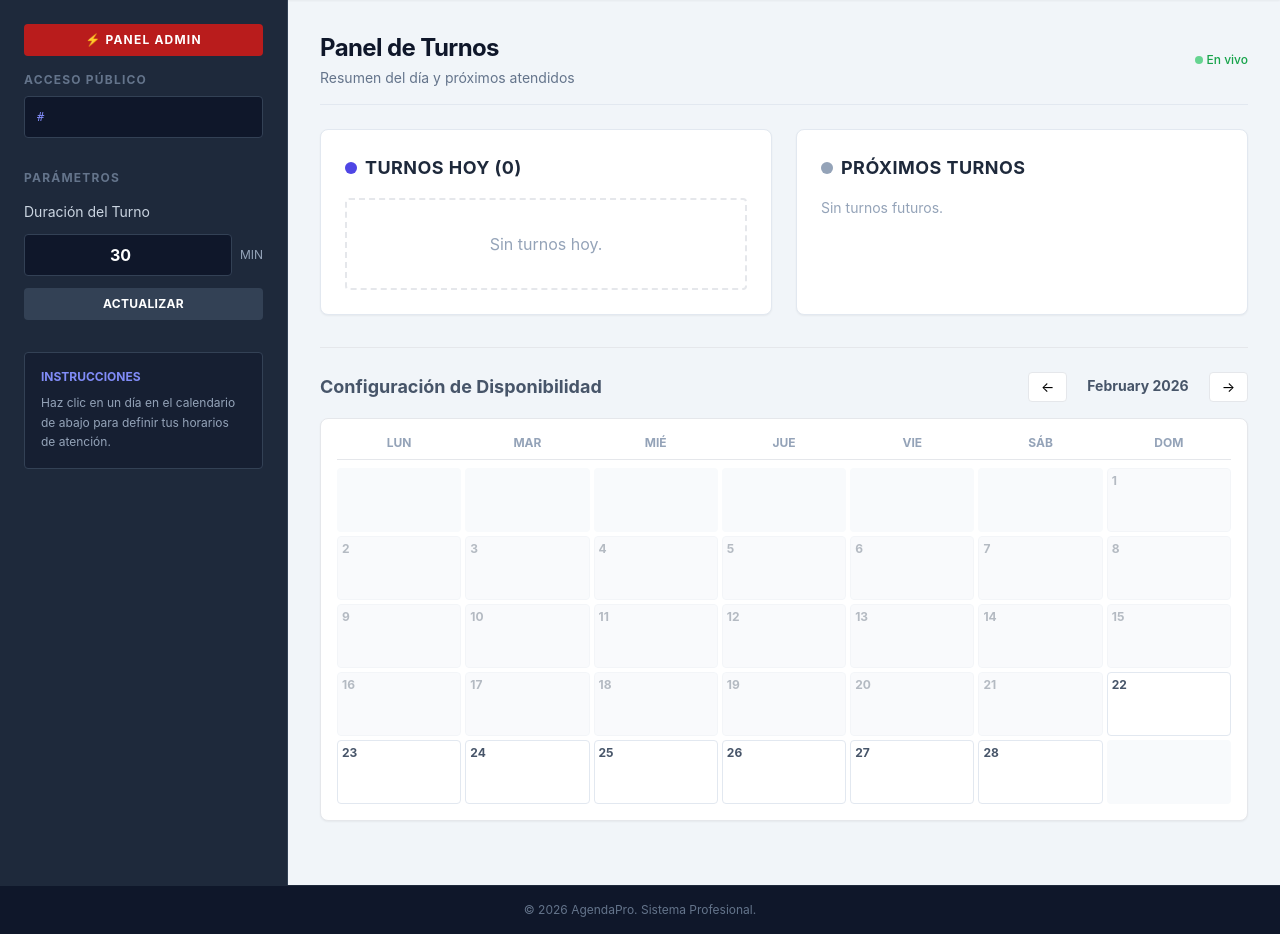
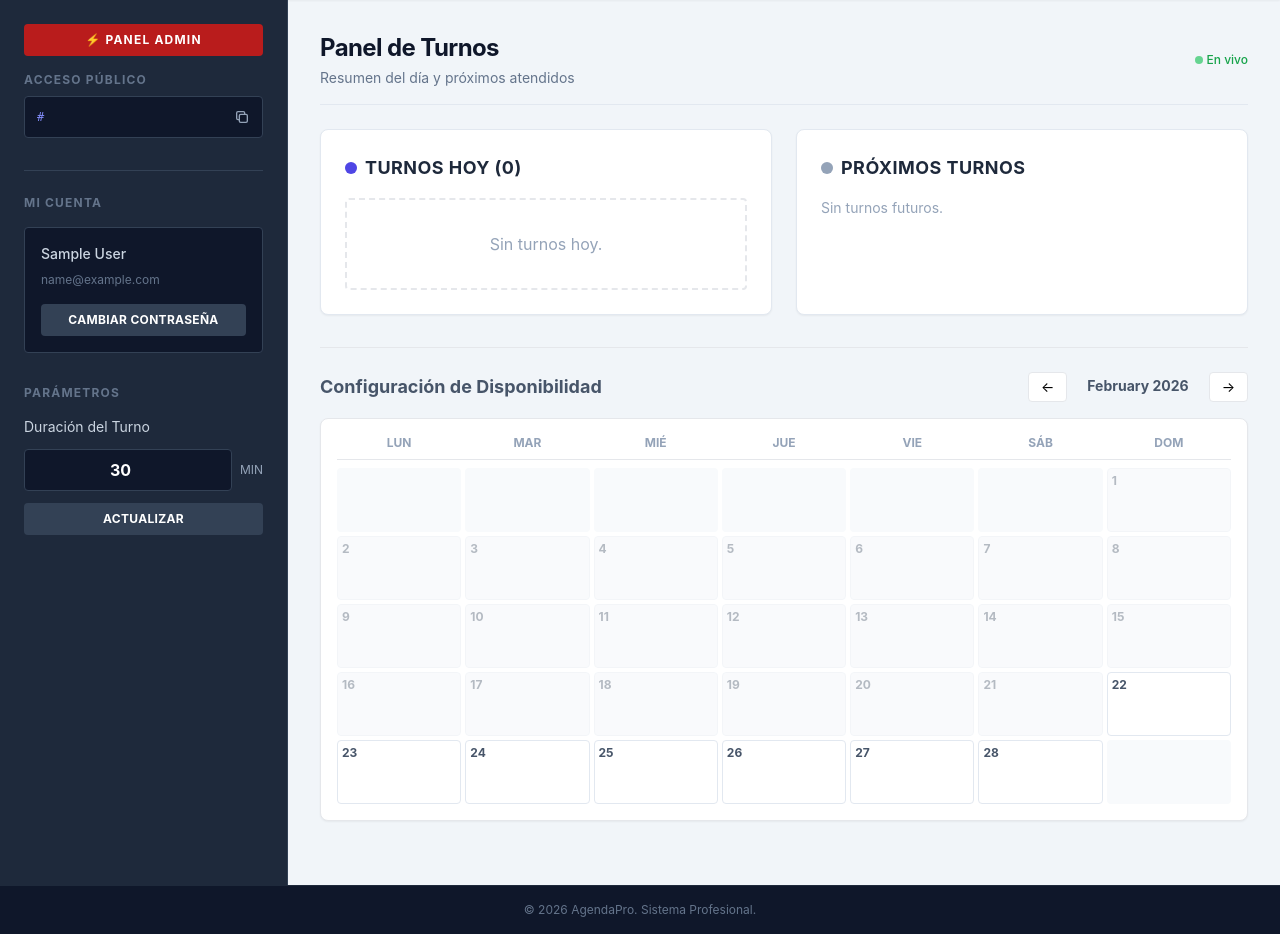
Before and after one commit to guille001-star/AgendaPro, a Flask app: page /dashboard/ in a window 1280 px wide. Shown: the part 89-1023 px from the top of the page. Run offline with Flask 3, Linux system fonts and the light colour scheme; the visitor is signed in with stand-in values (Sample User, id 1); data that the repository does not hold is empty; some libraries are stand-ins or nearby versions.

Commit message:
Mejoras UX: Cambio de clave y enlaces rapidos admin

```diff
--- a/app/routes/dashboard.py
+++ b/app/routes/dashboard.py
@@ -106,3 +106,15 @@ def delete_day():
         db.session.delete(avail)
         db.session.commit()
     return jsonify({'status': 'success'})
+
+@dashboard.route('/change_password', methods=['POST'])
+@login_required
+def change_password():
+    new_pass = request.form.get('new_password')
+    if new_pass and len(new_pass) >= 4:
+        current_user.set_password(new_pass)
+        db.session.commit()
+        flash('Contraseña actualizada correctamente.')
+    else:
+        flash('La contraseña debe tener al menos 4 caracteres.')
+    return redirect(url_for('dashboard.index'))
--- a/app/templates/dashboard/index.html
+++ b/app/templates/dashboard/index.html
@@ -2,16 +2,37 @@
 {% block content %}
 <div class="flex flex-col lg:flex-row min-h-[calc(100vh-64px)]">
 
-    <!-- Sidebar Oscuro (Config) -->
-    <aside class="w-full lg:w-72 bg-slate-800 text-slate-200 p-6 border-r border-slate-700 flex-shrink-0 order-2 lg:order-1">     {% if current_user.id == 1 %}
-        <a href="/super-admin" class="mb-4 block w-full bg-red-700 hover:bg-red-600 text-white text-center py-2 rounded text-xs font-bold uppercase tracking-widest transition">
-            ⚡ Panel Admin
-        </a>
-    {% endif %}
+    <!-- Sidebar Oscuro -->
+    <aside class="w-full lg:w-72 bg-slate-800 text-slate-200 p-6 border-r border-slate-700 flex-shrink-0 order-2 lg:order-1">
+
+        <!-- Admin Button -->
+        {% if current_user.id == 1 %}
+            <a href="/super-admin" class="mb-4 block w-full bg-red-700 hover:bg-red-600 text-white text-center py-2 rounded text-xs font-bold uppercase tracking-widest transition">
+                ⚡ Panel Admin
+            </a>
+        {% endif %}
+
         <div class="mb-8">
             <h3 class="text-xs font-bold uppercase text-slate-500 mb-2 tracking-widest">Acceso Público</h3>
-            <div class="bg-slate-900 p-3 rounded border border-slate-700">
-                <input type="text" value="{{ public_url }}" readonly class="w-full bg-transparent text-indigo-400 font-mono text-xs focus:outline-none">
+            <div class="bg-slate-900 p-3 rounded border border-slate-700 flex items-center gap-2">
+                <input type="text" value="{{ public_url }}" readonly id="public-link-input" class="w-full bg-transparent text-indigo-400 font-mono text-xs focus:outline-none">
+                <button onclick="copyLink()" class="text-slate-400 hover:text-white">
+                    <svg xmlns="http://www.w3.org/2000/svg" class="h-4 w-4" fill="none" viewBox="0 0 24 24" stroke="currentColor"><path stroke-linecap="round" stroke-linejoin="round" stroke-width="2" d="M8 16H6a2 2 0 01-2-2V6a2 2 0 012-2h8a2 2 0 012 2v2m-6 12h8a2 2 0 002-2v-8a2 2 0 00-2-2h-8a2 2 0 00-2 2v8a2 2 0 002 2z" /></svg>
+                </button>
+            </div>
+        </div>
+
+        <!-- MI CUENTA (Seguridad) -->
+        <div class="mb-8 border-t border-slate-700 pt-6">
+            <h3 class="text-xs font-bold uppercase text-slate-500 mb-4 tracking-widest">Mi Cuenta</h3>
+            <div class="bg-slate-900 p-4 rounded border border-slate-700">
+                <p class="text-sm text-slate-300 mb-2 font-medium">{{ current_user.name }}</p>
+                <p class="text-xs text-slate-500 mb-4">{{ current_user.email }}</p>
+
+                <!-- Boton Cambiar Clave -->
+                <button onclick="document.getElementById('modal-pass').classList.remove('hidden')" class="w-full bg-slate-700 hover:bg-slate-600 text-white py-2 rounded text-xs font-bold uppercase tracking-wide transition">
+                    Cambiar Contraseña
+                </button>
             </div>
         </div>
 
@@ -26,11 +47,6 @@
                 <button type="submit" class="w-full bg-slate-700 hover:bg-slate-600 text-white py-2 rounded text-xs font-bold uppercase tracking-wide transition">Actualizar</button>
             </form>
         </div>
-
-        <div class="bg-slate-900/50 p-4 rounded border border-slate-700 mt-6">
-            <h4 class="text-xs font-bold text-indigo-400 mb-2 uppercase">Instrucciones</h4>
-            <p class="text-xs text-slate-400 leading-relaxed">Haz clic en un día en el calendario de abajo para definir tus horarios de atención.</p>
-        </div>
     </aside>
 
     <!-- Contenido Principal -->
@@ -41,13 +57,12 @@
                 <h1 class="text-2xl font-bold text-slate-900 tracking-tight">Panel de Turnos</h1>
                 <p class="text-slate-500 text-sm mt-1">Resumen del día y próximos atendidos</p>
             </div>
-            <!-- Indicador de actualización -->
             <span id="live-indicator" class="flex items-center gap-1 text-xs text-green-600 font-medium">
                 <span class="w-2 h-2 bg-green-500 rounded-full animate-pulse"></span> En vivo
             </span>
         </div>
 
-        <!-- 1. SECCIÓN TURNOS (ARRIBA - PRIORIDAD) -->
+        <!-- 1. SECCIÓN TURNOS -->
         <div class="grid grid-cols-1 md:grid-cols-2 gap-6 mb-8">
             <div class="bg-white p-6 rounded-lg shadow-sm border border-slate-200">
                 <h3 class="font-bold text-slate-800 mb-4 text-lg uppercase tracking-wide flex items-center gap-2">
@@ -92,7 +107,7 @@
             </div>
         </div>
 
-        <!-- 2. CALENDARIO (ABAJO - CONFIGURACIÓN) -->
+        <!-- 2. CALENDARIO -->
         <div class="mb-8 border-t pt-6">
             <div class="flex justify-between items-center mb-4">
                 <h2 class="text-lg font-bold text-slate-600">Configuración de Disponibilidad</h2>
@@ -139,18 +154,14 @@
                 </div>
             </div>
         </div>
-
     </div>
 </div>
 
-<!-- MODAL -->
+<!-- MODAL CALENDARIO -->
 <div id="day-modal" class="fixed inset-0 bg-black bg-opacity-50 hidden z-50 flex items-center justify-center">
     <div class="bg-white rounded-lg shadow-2xl w-80 overflow-hidden">
-        <div class="bg-slate-900 p-4 text-white">
-            <h3 class="font-bold">Configurar Día</h3>
-        </div>
+        <div class="bg-slate-900 p-4 text-white"><h3 class="font-bold">Configurar Día</h3></div>
         <div class="p-6 space-y-4">
-            <p class="text-sm text-gray-500 text-center">Define tu horario de atención.</p>
             <div class="grid grid-cols-2 gap-4">
                 <div>
                     <label class="block text-xs font-bold text-gray-500 mb-1">Desde</label>
@@ -171,55 +182,56 @@
     </div>
 </div>
 
-<!-- AUTO REFRESH SCRIPT -->
+<!-- MODAL CAMBIAR CLAVE -->
+<div id="modal-pass" class="fixed inset-0 bg-black bg-opacity-50 hidden z-50 flex items-center justify-center">
+    <div class="bg-white rounded-lg shadow-2xl w-80 overflow-hidden">
+        <div class="bg-slate-900 p-4 text-white"><h3 class="font-bold">Seguridad</h3></div>
+        <div class="p-6 space-y-4">
+            <form action="{{ url_for('dashboard.change_password') }}" method="POST">
+                <label class="block text-xs font-bold text-gray-500 mb-1">Nueva Contraseña</label>
+                <input type="password" name="new_password" required class="w-full border p-2 rounded mb-4" placeholder="Mínimo 4 caracteres">
+                <button type="submit" class="w-full bg-indigo-600 text-white py-2 rounded font-bold">Guardar Clave</button>
+            </form>
+            <button onclick="document.getElementById('modal-pass').classList.add('hidden')" class="w-full text-center text-xs text-slate-400 hover:text-slate-600 mt-2">Cancelar</button>
+        </div>
+    </div>
+</div>
+
+<!-- SCRIPTS -->
 <script>
-    // Recarga la página cada 30 segundos para mostrar nuevos turnos automáticamente
-    setTimeout(function(){
-        location.reload();
-    }, 30000);
+    // Auto refresh (30 seg)
+    setTimeout(function(){ location.reload(); }, 30000);
 
+    // Copiar link
+    function copyLink() {
+        var copyText = document.getElementById("public-link-input");
+        copyText.select();
+        document.execCommand("copy");
+        alert("Link copiado: " + copyText.value);
+    }
+
+    // Calendario logic
     function openModal(dateStr, startTime, endTime, isEdit) {
-        const modal = document.getElementById('day-modal');
         document.getElementById('modal-date').value = dateStr;
         document.getElementById('modal-start').value = startTime;
         document.getElementById('modal-end').value = endTime;
-
-        const btnDelete = document.getElementById('btn-delete');
-        if(isEdit) { btnDelete.classList.remove('hidden'); }
-        else { btnDelete.classList.add('hidden'); }
-
-        modal.classList.remove('hidden');
+        document.getElementById('btn-delete').classList.toggle('hidden', !isEdit);
+        document.getElementById('day-modal').classList.remove('hidden');
     }
-
     function closeModal() { document.getElementById('day-modal').classList.add('hidden'); }
-
     function saveDay() {
-        const date = document.getElementById('modal-date').value;
-        const start = document.getElementById('modal-start').value;
-        const end = document.getElementById('modal-end').value;
-
         fetch('/dashboard/save_day', {
             method: 'POST',
             headers: {'Content-Type': 'application/json'},
-            body: JSON.stringify({date: date, start_time: start, end_time: end})
-        })
-        .then(response => response.json())
-        .then(data => {
-            if(data.status === 'success'){ closeModal(); location.reload(); }
-        });
+            body: JSON.stringify({date: document.getElementById('modal-date').value, start_time: document.getElementById('modal-start').value, end_time: document.getElementById('modal-end').value})
+        }).then(r => r.json()).then(d => { if(d.status==='success'){ location.reload(); } });
     }
-
     function deleteDay() {
-        const date = document.getElementById('modal-date').value;
         fetch('/dashboard/delete_day', {
             method: 'POST',
             headers: {'Content-Type': 'application/json'},
-            body: JSON.stringify({date: date})
-        })
-        .then(response => response.json())
-        .then(data => {
-            if(data.status === 'success'){ closeModal(); location.reload(); }
-        });
+            body: JSON.stringify({date: document.getElementById('modal-date').value})
+        }).then(r => r.json()).then(d => { if(d.status==='success'){ location.reload(); } });
     }
 </script>
 {% endblock %}
```
Also changed, not shown: app/templates/admin/panel.html (+23 -26 lines).
